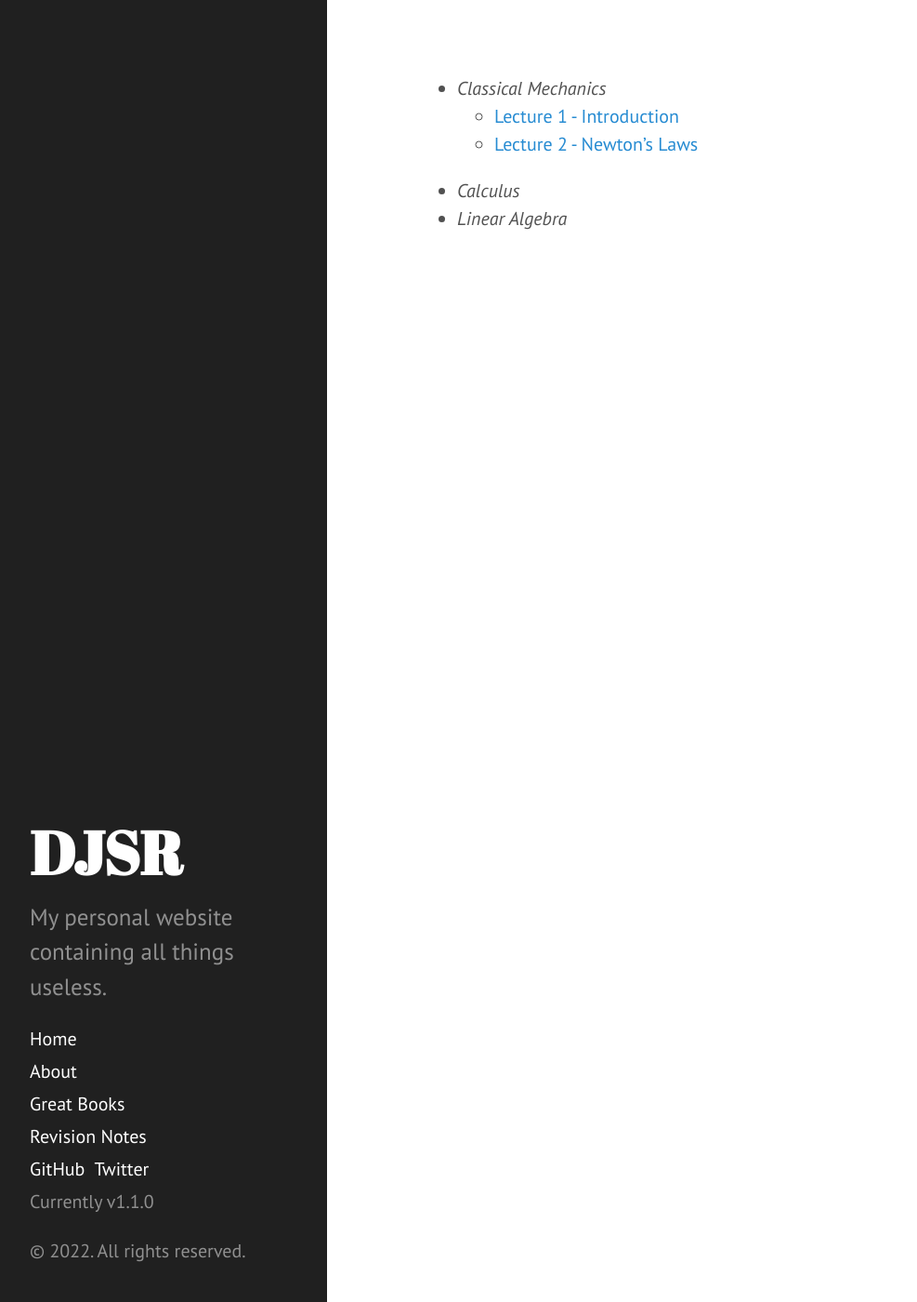
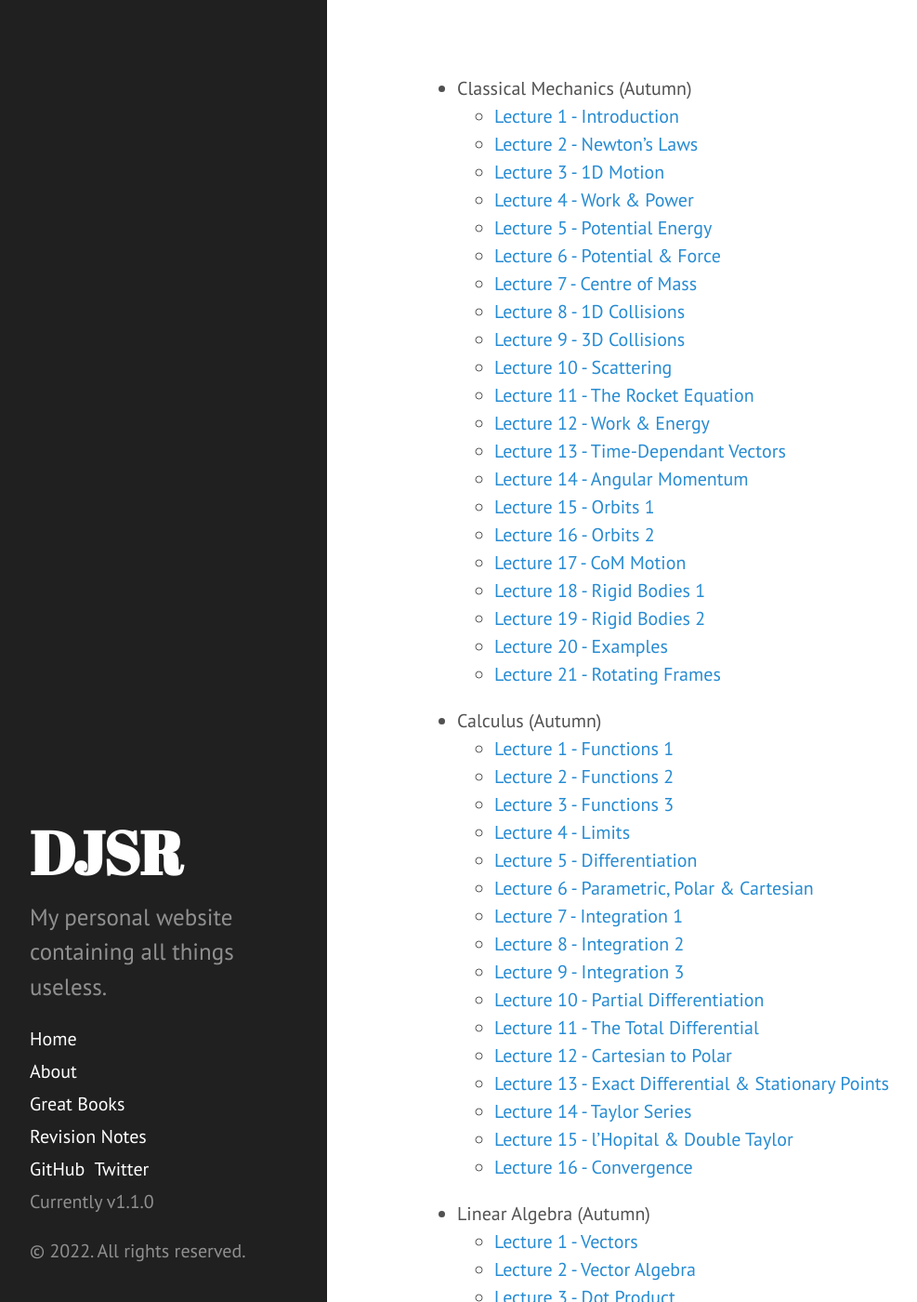
Before and after one commit to dansomrob/dansomrob.github.io, a Jekyll site: the page built from assets/Y1/M&R/index.md, in a window 1280 px wide and 1400 px high. Shown: the whole window at 93% size, without its empty margins (8-995 px from the left). Built offline with Jekyll 4.4.1, drawn with Linux system fonts in a browser that asks for light colours; some of the changed text lies outside the part shown.

Commit message:
Update index.md

```diff
--- a/assets/Y1/M&R/index.md
+++ b/assets/Y1/M&R/index.md
@@ -3,8 +3,61 @@ layout: default
 title: Mechanics & Relativity
 ---
 
-- *Classical Mechanics*
+- Classical Mechanics (Autumn)
   - [Lecture 1 - Introduction]({{ site.url }}/assets/Y1/M&R/CM/L1.pdf)
   - [Lecture 2 - Newton's Laws]({{ site.url }}/assets/Y1/M&R/CM/L2.pdf)
-- *Calculus*
-- *Linear Algebra*
+  - [Lecture 3 - 1D Motion]({{ site.url }}/assets/Y1/M&R/CM/L3.pdf)
+  - [Lecture 4 - Work & Power]({{ site.url }}/assets/Y1/M&R/CM/L4.pdf)
+  - [Lecture 5 - Potential Energy]({{ site.url }}/assets/Y1/M&R/CM/L5.pdf)
+  - [Lecture 6 - Potential & Force]({{ site.url }}/assets/Y1/M&R/CM/L6.pdf)
+  - [Lecture 7 - Centre of Mass]({{ site.url }}/assets/Y1/M&R/CM/L7.pdf)
+  - [Lecture 8 - 1D Collisions]({{ site.url }}/assets/Y1/M&R/CM/L8.pdf)
+  - [Lecture 9 - 3D Collisions]({{ site.url }}/assets/Y1/M&R/CM/L9.pdf)
+  - [Lecture 10 - Scattering]({{ site.url }}/assets/Y1/M&R/CM/L10.pdf)
+  - [Lecture 11 - The Rocket Equation]({{ site.url }}/assets/Y1/M&R/CM/L11.pdf)
+  - [Lecture 12 - Work & Energy]({{ site.url }}/assets/Y1/M&R/CM/L12.pdf)
+  - [Lecture 13 - Time-Dependant Vectors]({{ site.url }}/assets/Y1/M&R/CM/L13.pdf)
+  - [Lecture 14 - Angular Momentum]({{ site.url }}/assets/Y1/M&R/CM/L14.pdf)
+  - [Lecture 15 - Orbits 1]({{ site.url }}/assets/Y1/M&R/CM/L15.pdf)
+  - [Lecture 16 - Orbits 2]({{ site.url }}/assets/Y1/M&R/CM/L16.pdf)
+  - [Lecture 17 - CoM Motion]({{ site.url }}/assets/Y1/M&R/CM/L17.pdf)
+  - [Lecture 18 - Rigid Bodies 1]({{ site.url }}/assets/Y1/M&R/CM/L18.pdf)
+  - [Lecture 19 - Rigid Bodies 2]({{ site.url }}/assets/Y1/M&R/CM/L19.pdf)
+  - [Lecture 20 - Examples]({{ site.url }}/assets/Y1/M&R/CM/L20.pdf)
+  - [Lecture 21 - Rotating Frames]({{ site.url }}/assets/Y1/M&R/CM/L21.pdf)
+
+- Calculus (Autumn)
+  - [Lecture 1 - Functions 1]({{ site.url }}/assets/Y1/M&R/Calc/L1.pdf)
+  - [Lecture 2 - Functions 2]({{ site.url }}/assets/Y1/M&R/Calc/L2.pdf)
+  - [Lecture 3 - Functions 3]({{ site.url }}/assets/Y1/M&R/Calc/L3.pdf)
+  - [Lecture 4 - Limits]({{ site.url }}/assets/Y1/M&R/Calc/L4.pdf)
+  - [Lecture 5 - Differentiation]({{ site.url }}/assets/Y1/M&R/Calc/L5.pdf)
+  - [Lecture 6 - Parametric, Polar & Cartesian]({{ site.url }}/assets/Y1/M&R/Calc/L6.pdf)
+  - [Lecture 7 - Integration 1]({{ site.url }}/assets/Y1/M&R/Calc/L7.pdf)
+  - [Lecture 8 - Integration 2]({{ site.url }}/assets/Y1/M&R/Calc/L8.pdf)
+  - [Lecture 9 - Integration 3]({{ site.url }}/assets/Y1/M&R/Calc/L9.pdf)
+  - [Lecture 10 - Partial Differentiation]({{ site.url }}/assets/Y1/M&R/Calc/L10.pdf)
+  - [Lecture 11 - The Total Differential]({{ site.url }}/assets/Y1/M&R/Calc/L11.pdf)
+  - [Lecture 12 - Cartesian to Polar]({{ site.url }}/assets/Y1/M&R/Calc/L12.pdf)
+  - [Lecture 13 - Exact Differential & Stationary Points]({{ site.url }}/assets/Y1/M&R/Calc/L13.pdf)
+  - [Lecture 14 - Taylor Series]({{ site.url }}/assets/Y1/M&R/Calc/L14.pdf)
+  - [Lecture 15 - l'Hopital & Double Taylor]({{ site.url }}/assets/Y1/M&R/Calc/L15.pdf)
+  - [Lecture 16 - Convergence]({{ site.url }}/assets/Y1/M&R/Calc/L16.pdf)
+
+- Linear Algebra (Autumn)
+  - [Lecture 1 - Vectors]({{ site.url }}/assets/Y1/M&R/LA/L1.pdf)
+  - [Lecture 2 - Vector Algebra]({{ site.url }}/assets/Y1/M&R/LA/L1.pdf)
+  - [Lecture 3 - Dot Product]({{ site.url }}/assets/Y1/M&R/LA/L1.pdf)
+  - [Lecture 4 - Cross Product]({{ site.url }}/assets/Y1/M&R/LA/L1.pdf)
+  - [Lecture 5 - Vector Derivatives]({{ site.url }}/assets/Y1/M&R/LA/L1.pdf)
+  - [Lecture 6 - Determinants]({{ site.url }}/assets/Y1/M&R/LA/L1.pdf)
+  - [Lecture 7 - Cramer's Rule]({{ site.url }}/assets/Y1/M&R/LA/L1.pdf)
+  - [Lecture 8 - Gaussian Elimination]({{ site.url }}/assets/Y1/M&R/LA/L1.pdf)
+  - [Lecture 9 - Matrices]({{ site.url }}/assets/Y1/M&R/LA/L1.pdf)
+  - [Lecture 10 - Inverse Matrices]({{ site.url }}/assets/Y1/M&R/LA/L1.pdf)
+  - [Lecture 11 - Basis Sets]({{ site.url }}/assets/Y1/M&R/LA/L1.pdf)
+  - [Lecture 12 - Linearity]({{ site.url }}/assets/Y1/M&R/LA/L1.pdf)
+  - [Lecture 13 - Transformation Matrices]({{ site.url }}/assets/Y1/M&R/LA/L1.pdf)
+  - [Lecture 14 - Eigenvectors]({{ site.url }}/assets/Y1/M&R/LA/L1.pdf)
+  - [Lecture 15 - Special Matrices]({{ site.url }}/assets/Y1/M&R/LA/L1.pdf)
+  - [Lecture 16 - Normal Modes]({{ site.url }}/assets/Y1/M&R/LA/L1.pdf)
```
